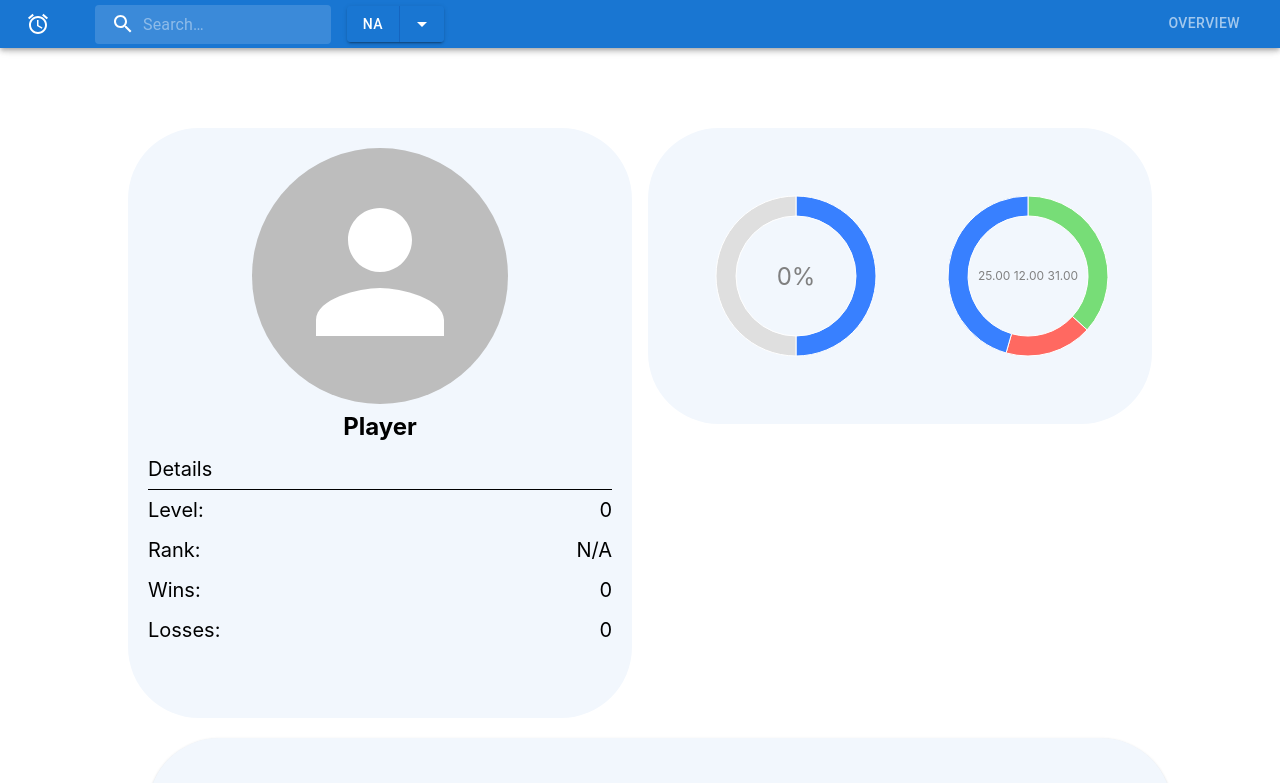
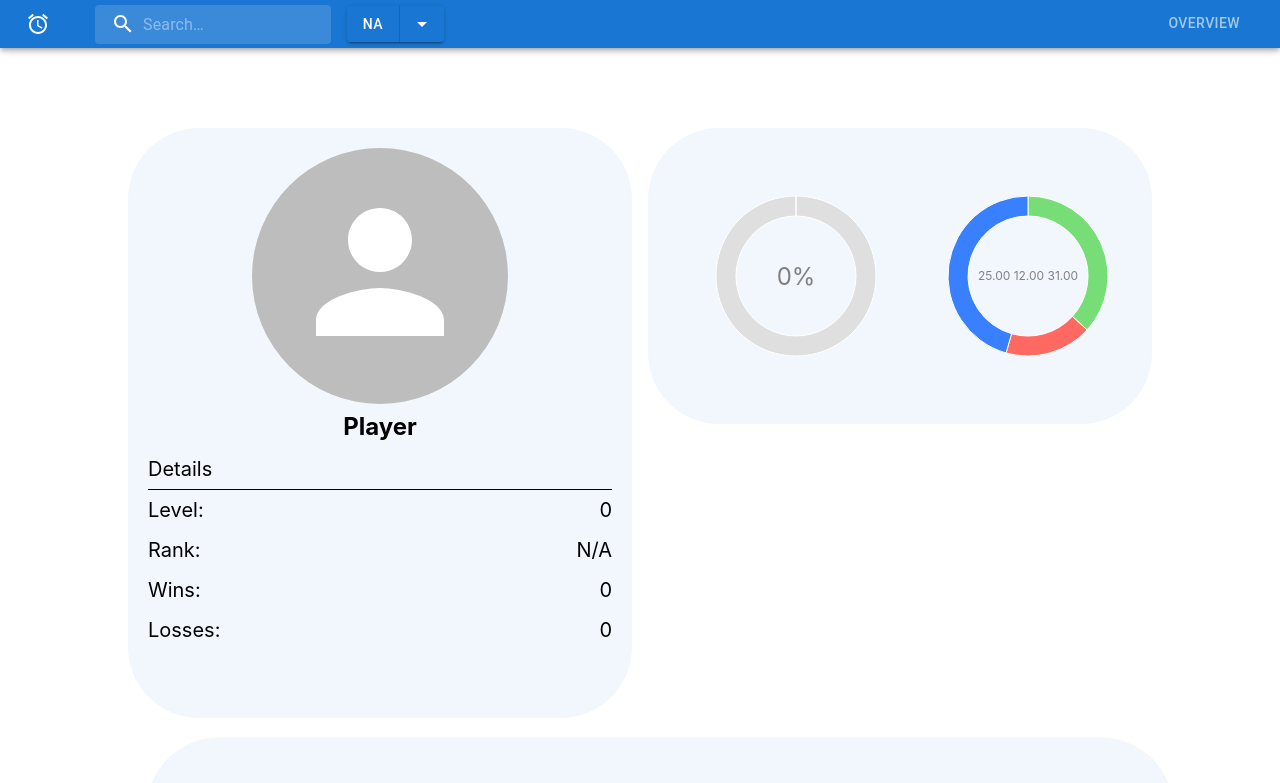
Before and after one commit to sunnydl/GamePerformanceTracker, a React (Create React App) app in the folder frontend/: page /overview in a window 1280 px wide. Shown: the top 783 px of the page. Built offline with nearby package versions, Linux system fonts and the light colour scheme.

Commit message:
circle chart displays an empty chart if there is insufficient data

```diff
--- a/frontend/src/pages/Overview/components/UserSummary/CircleChart.tsx
+++ b/frontend/src/pages/Overview/components/UserSummary/CircleChart.tsx
@@ -1,12 +1,19 @@
 import React from 'react';
 
-import { PieChart, Pie, Label, Cell } from 'recharts';
+import { PieChart, Pie, Label, Cell,  } from 'recharts';
+
+const createEmptyChart = (data: { name: string, value: number, color: string }[]) => {
+    data.push({ name: "none", value: 1, color: "#DFDFDF" });
+    return data;
+}
 
 function CircleChart({ data, display }: { data: { name: string, value: number, color: string }[], display: { style: object, value: string } }) {
+    const total = data.reduce((sum, elem) => sum + elem.value, 0);
+
     return (
         <PieChart width={256} height={256}>
             <Pie
-                data={data}
+                data={total ? data : createEmptyChart(data)}
                 dataKey="value"
                 nameKey="name"
                 cx="50%"
--- a/frontend/src/pages/Overview/components/UserSummary/UserSummary.tsx
+++ b/frontend/src/pages/Overview/components/UserSummary/UserSummary.tsx
@@ -52,9 +52,8 @@ function UserSummary() {
           <Grid item xs={12} lg={6}>
             <CircleChart
               data={[
-                // Default value is 1, to render the chart
-                { name: "wins", value: winGames || 1, color: "#3880FF" },
-                { name: "losses", value: lossGames || 1, color: "#DFDFDF" },
+                { name: "wins", value: winGames, color: "#3880FF" },
+                { name: "losses", value: lossGames, color: "#DFDFDF" },
               ]}
               display={{ style: { fontSize: "1.5rem" }, value: `${winRate}%` }}
             />
```
